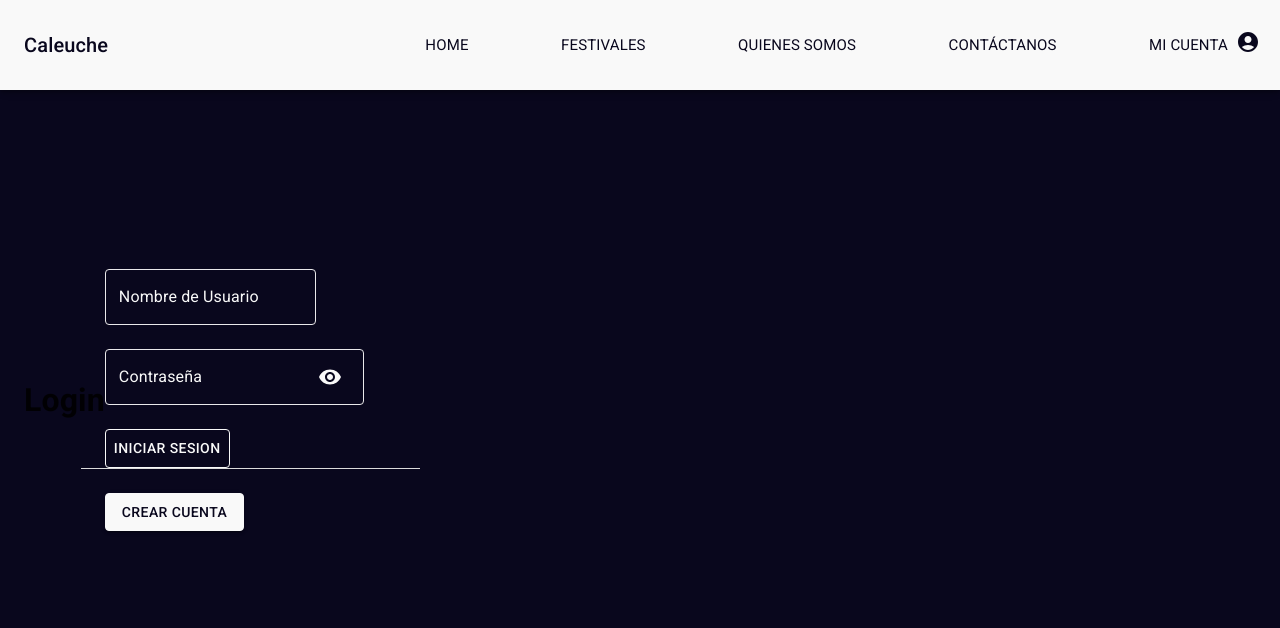
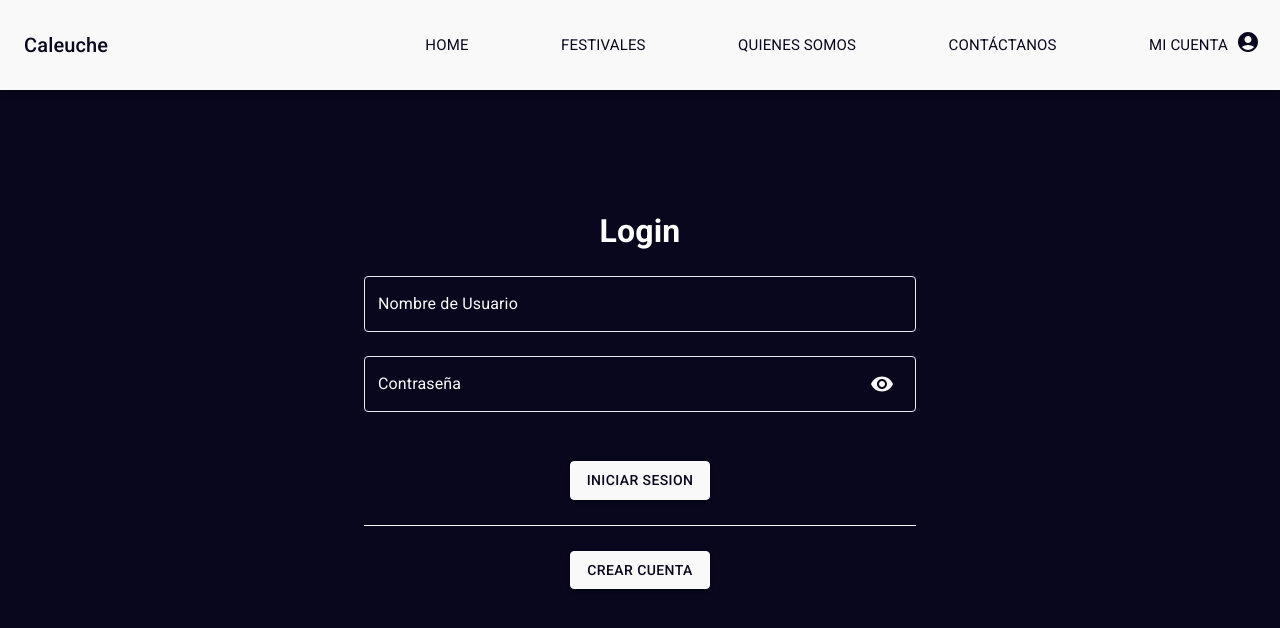
Before and after one commit to Pj85rC/CaleucheMT, a React (Vite) app: page /login in a window 1280 px wide. Shown: the top 628 px of the page. Built offline with nearby package versions, Linux system fonts and the light colour scheme.

Commit message:
vista Login

```diff
--- a/src/views/Login.jsx
+++ b/src/views/Login.jsx
@@ -6,41 +6,58 @@ import { useTheme } from "@emotion/react";
 export const Login = () => {
   const theme = useTheme();
   return (
-    <Container maxWidth="xs">
     <Box
+      maxWidth="xs"
       sx={{
+        width: "100vw",
         display: "flex",
-          direction: "column",
+        flexDirection: "column",
         alignItems: "center",
         justifyContent: "center",
       }}
     >
-        <h1>Login</h1>
+      <Container
+        maxWidth="sm"
+        sx={{
+          display: "flex",
+          flexDirection: "column",
+          justifyContent: "center",
+          alignItems: "center",
+        }}
+      >
+        <h1 style={{ color: "white" }}>Login</h1>
         <Grid container spacing={3}>
-          <Grid item >
-            <Input label="Nombre de Usuario" />
+          <Grid item xs={12}>
+            <Input label="Nombre de Usuario" style={{ width: "100%" }} />
           </Grid>
-          <Grid item >
-            <Input label="Contraseña" isPassword />
+          <Grid item xs={12}>
+            <Input label="Contraseña" style={{ width: "100%" }} isPassword />
           </Grid>
-          <Grid item xs={12} sm={8} md={6}>
-            <Buttons texto="Iniciar Sesion" style={{ width: "100%" }} />
+          <Grid
+            item
+            xs={12}
+            sx={{
+              display: "flex",
+              flexDirection: "column",
+              alignItems: "center",
+            }}
+          >
+            <Grid item xs={12} sx={{ marginBlock: "25px" }}>
+              <Buttons variant="contained" texto="Iniciar Sesion" />
             </Grid>
             <Divider
-            style={{
-              backgroundColor: theme.palette.primary.main,
+              sx={{
+                height: "1px",
                 width: "100%",
+                borderColor: theme.palette.primary.main,
               }}
             />
-          <Grid item xs={12} sm={8} md={6}>
-            <Buttons
-              variant="contained"
-              texto="Crear Cuenta"
-              style={{ width: "100%" }}
-            />
+            <Grid item xs={12} sx={{ marginBlock: "25px" }}>
+              <Buttons variant="contained" texto="Crear Cuenta" />
             </Grid>
           </Grid>
+        </Grid>
+      </Container>
     </Box>
-    </Container>
   );
 };
```
Lines whose indentation alone changed are shown as unchanged.
